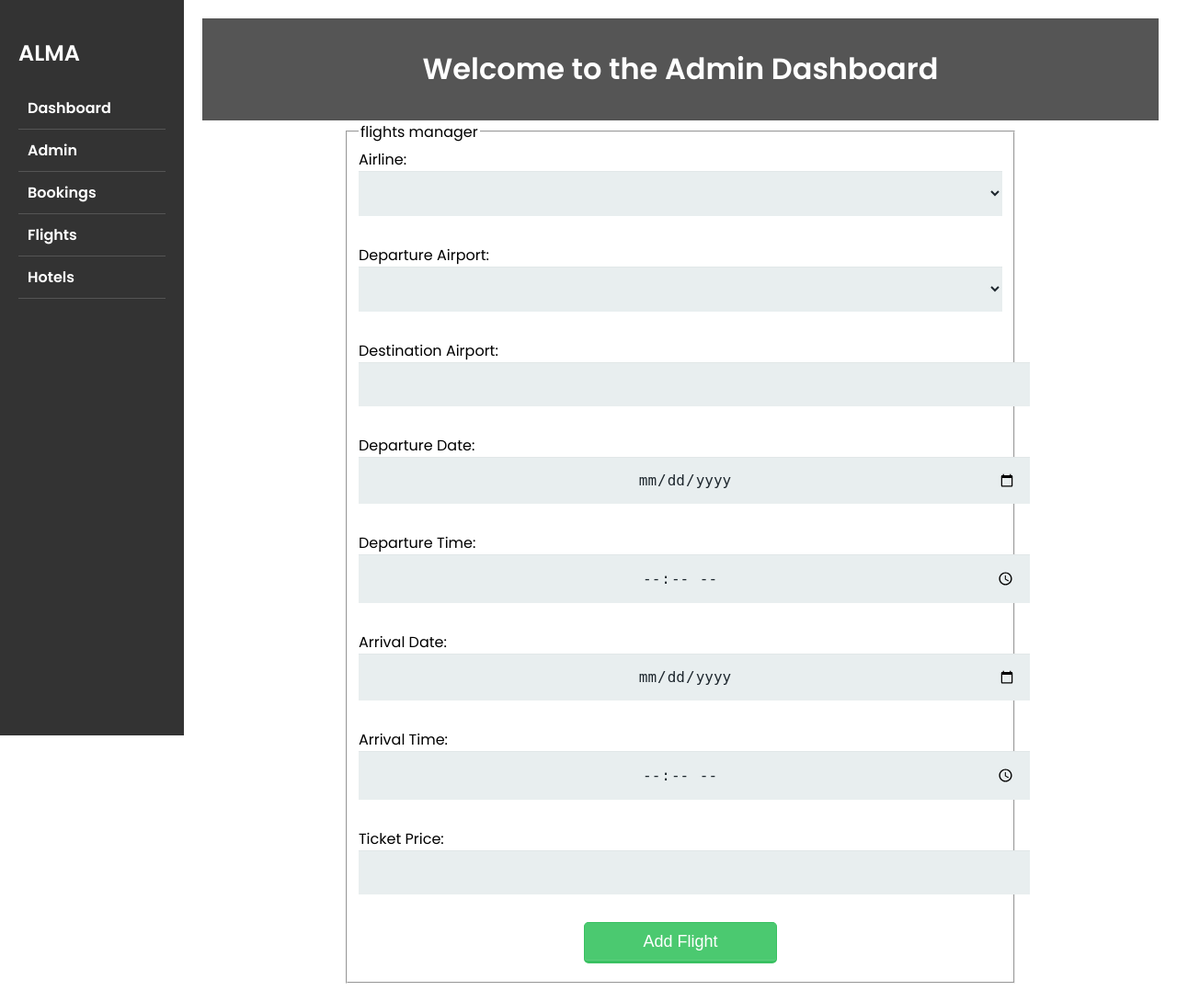
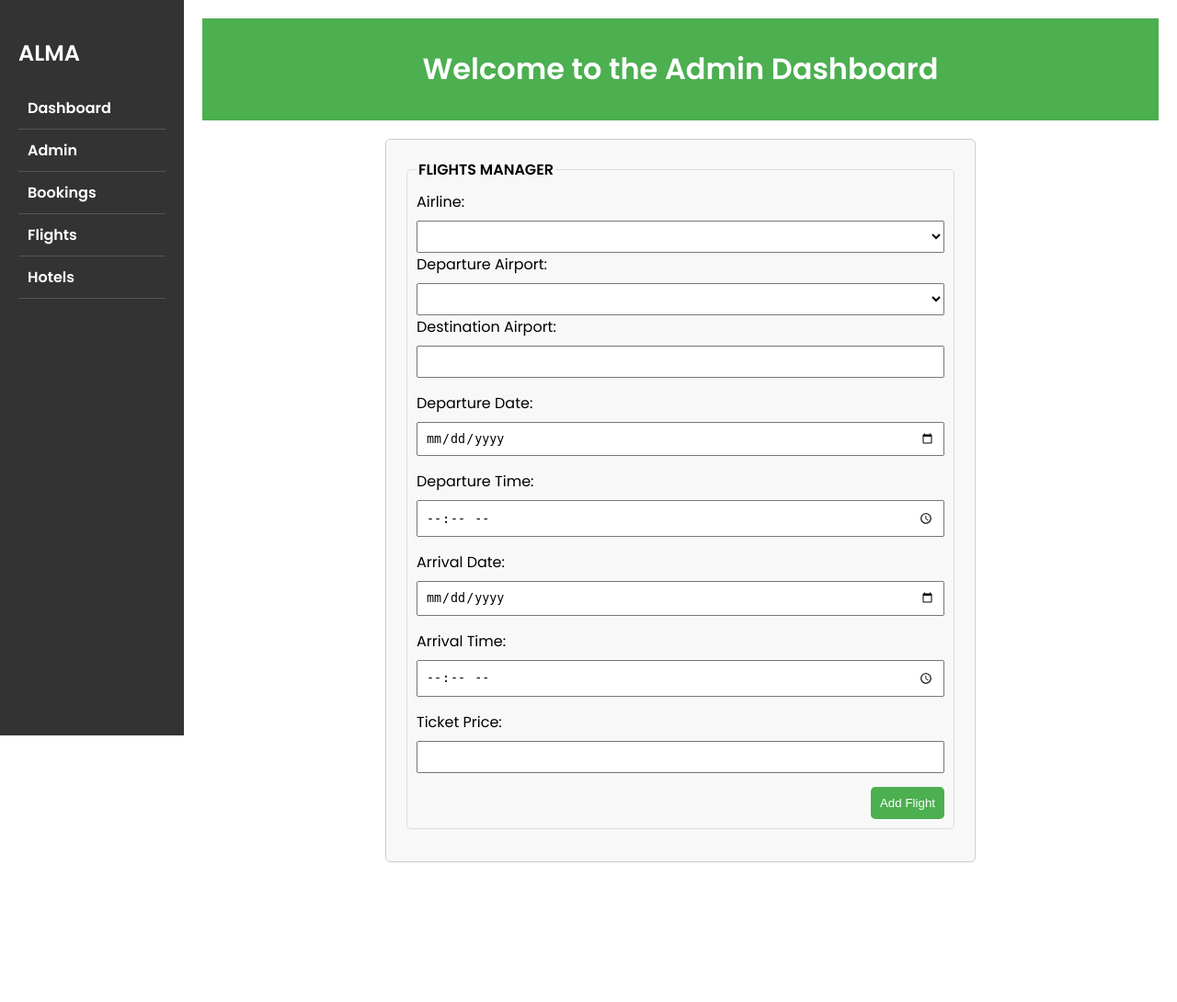
Before and after one commit to AbdoussamadAgAlhousseini/mini-project, a PHP site: page /admin/admin.html in a window 1280 px wide. Shown: the whole page at 92% size. After the commit the page ends 938 px from the top, so only its background shows below. Run offline with PHP 8.4, Linux system fonts and the light colour scheme.

Commit message:
Update : re-style flight form

```diff
--- a/admin/flight.css
+++ b/admin/flight.css
@@ -50,7 +50,7 @@ body {
 }
 
 header {
-    background-color: #555;
+    background-color: #4caf50;
     color: white;
     padding: 10px;
     text-align: center;
@@ -60,87 +60,62 @@ header {
     text-transform: capitalize;
     font-weight: 600;
 }
-
-
+/* Apply basic styling to the form */
 form {
-    width: 700;
+    width: 600px;
+    margin: 20px auto;
+    padding: 20px;
+    border: 1px solid #ccc;
+    border-radius: 5px;
+    background-color: #f8f8f8;
   }
 
-.number {
-    background-color: #5fcf80;
-    color: #fff;
-    height: 30px;
-    width: 30px;
-    display: inline-block;
-    font-size: 0.8em;
-    margin-right: 10px;
-    line-height: 30px;
-    text-align: center;
-    text-shadow: 0 1px 0 rgba(255,255,255,0.2);
-    border-radius: 50%;
-  }
-  .legend {
-      display: flex;
-      align-items: center;
-      margin: 20px 0px 20px 0px;
-      font-size: larger;
-      text-transform: uppercase;
-      font-weight: bolder;
+  /* Style the fieldset and legend */
+  fieldset {
+    border: 1px solid #ddd;
+    border-radius: 5px;
+    padding: 10px;
+    margin-bottom: 15px;
   }
 
-
-.label_input{
-    display: flex;
-    justify-content: space-between;
-    align-items: center;
-    gap: 100px;
+  legend {
+    font-weight: bold;
+    text-transform: uppercase;
+    color: #000000;
   }
 
-
-input[type="text"],
-input[type="password"],
-input[type="date"],
-input[type="datetime"],
-input[type="email"],
-input[type="number"],
-input[type="search"],
-input[type="tel"],
-input[type="time"],
-input[type="url"],
-textarea,
-select {
-  background: rgba(255,255,255,0.1);
-  border: none;
-  font-size: 16px;
-  height: auto;
-  margin: 0;
-  text-align: center;
-  outline: 0;
-  padding: 15px;
-  width: 100%;
-  background-color: #e8eeef;
-  color: #1e272e;
-  box-shadow: 0 1px 0 rgba(0,0,0,0.03) inset;
-  margin-bottom: 30px;
+  label {
+    display: block;
+    margin-bottom: 8px;
   }
 
-button{
-    padding: 10px 20px;
-    cursor: pointer;
-    color: #FFF;
-    background-color: #4bc970;
-    font-size: 18px;
-    text-align: center;
-    font-style: normal;
-    border-radius: 5px;
-    width: 30%;
-    border: 1px solid #3ac162;
-    border-width: 1px 1px 3px;
-    box-shadow: 0 -1px 0 rgba(255,255,255,0.1) inset;
-    margin-bottom: 10px;
+  select{
+    padding: 8px;
+    width: 100%;
   }
 
+  input {
+    width: 100%;
+    padding: 8px;
+    margin-bottom: 15px;
+    box-sizing: border-box;
+  }
+
+  /* Style the submit button */
   .btn {
     display: flex;
-    justify-content: center;
+    justify-content: flex-end;
+    align-items: center;
   }
+  button {
+    background-color: #4caf50;
+    color: #fff;
+    padding: 10px;
+    border: none;
+    border-radius: 5px;
+    cursor: pointer;
+  }
+
+  button:hover {
+    background-color: #45a049;
+  }
```
Lines whose indentation alone changed are shown as unchanged.
